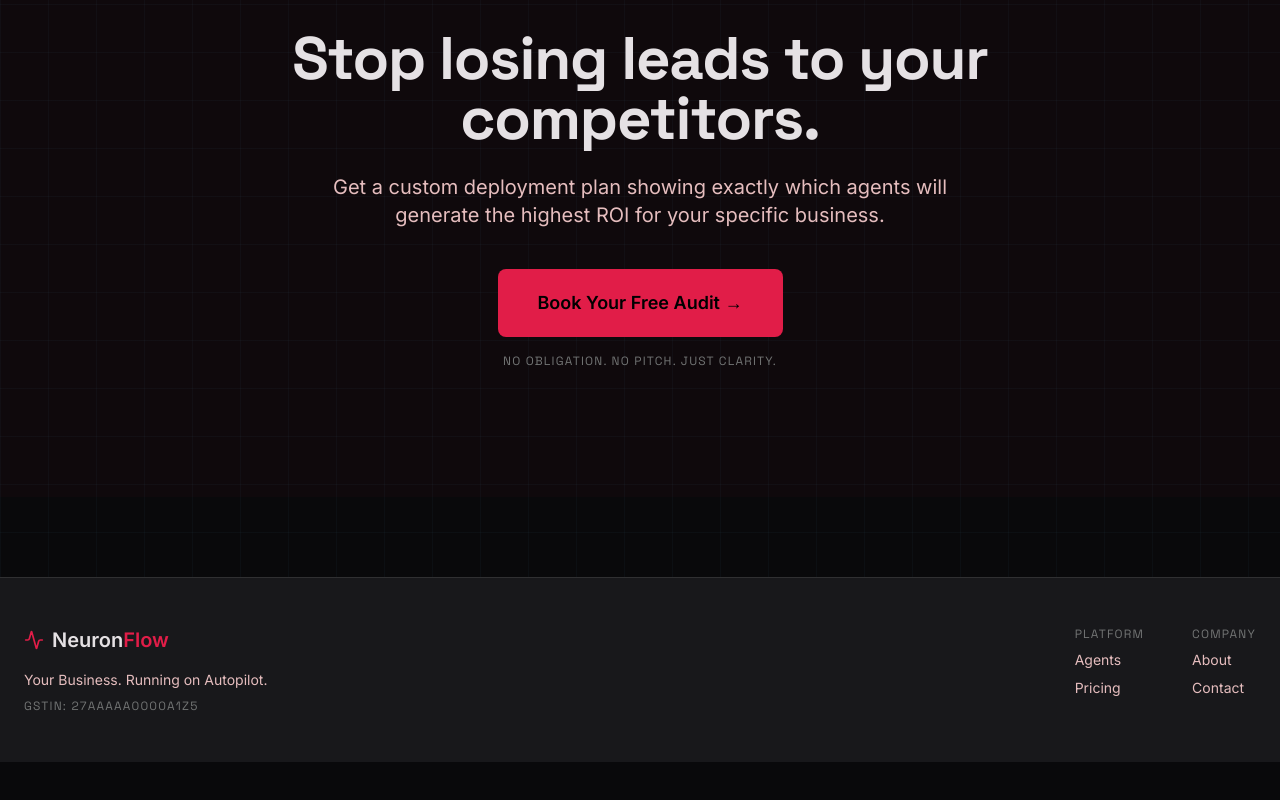
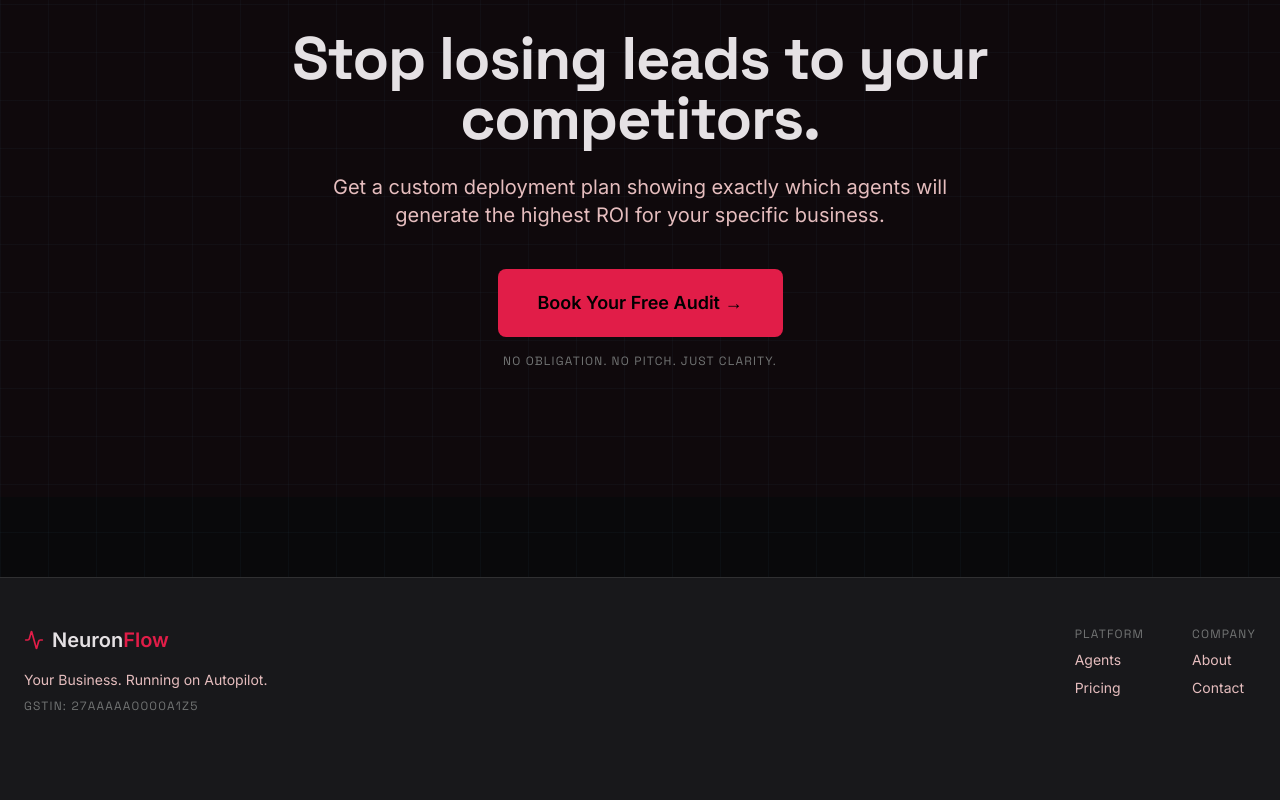
Before and after one commit to kiranjakkani44-lang/neuronflow, a React (Vite) app in the folder client/: page / in a window 1280 px wide. Shown: the part 6524-7324 px from the top of the page. Before the commit the page ends 7286 px from the top, so only its background shows below. Built offline with nearby package versions, Linux system fonts and the light colour scheme.

Commit message:
fix: add bottom padding to footer

```diff
--- a/client/src/components/layouts/PublicLayout.tsx
+++ b/client/src/components/layouts/PublicLayout.tsx
@@ -113,7 +113,7 @@ const Navbar = () => {
 };
 
 const Footer = () => (
-  <footer className="bg-[var(--surface)] border-t border-[var(--border)] py-12 mt-20">
+  <footer className="bg-[var(--surface)] border-t border-[var(--border)] pt-12 pb-32 mt-20">
     <div className="max-w-7xl mx-auto px-6 grid grid-cols-1 md:grid-cols-2 gap-8">
       <div>
         <div className="flex items-center gap-2 mb-4">
```
